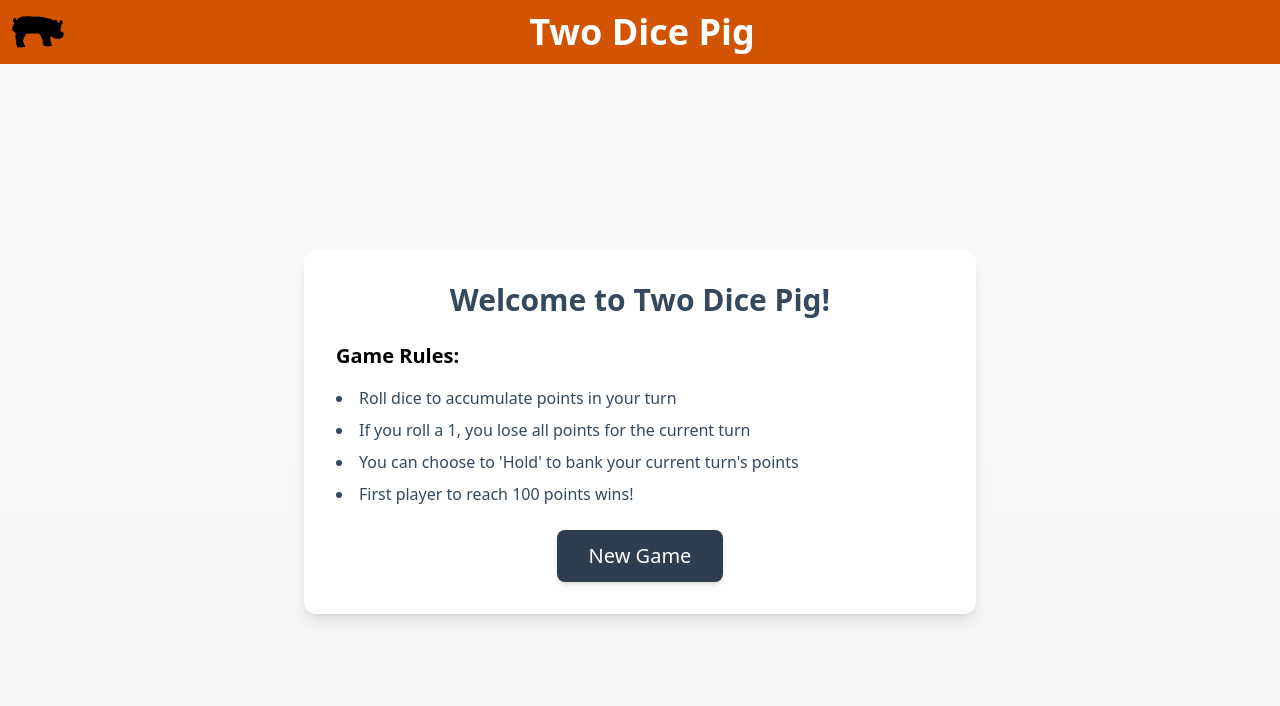
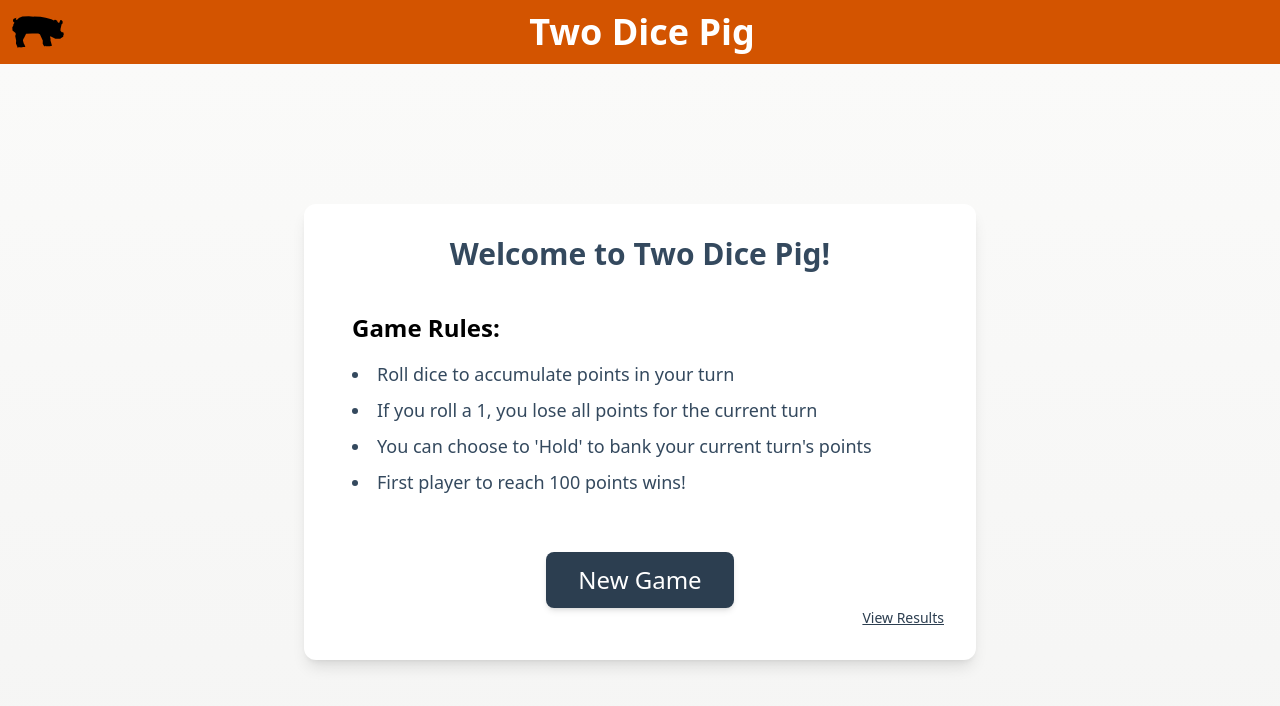
Before and after one commit to mmorris515/pig-game-new, a React (Vite) app: page / in a window 1280 px wide. Shown: the top 706 px of the page. Built offline with nearby package versions, Linux system fonts and the light colour scheme; a web font is replaced by a local one.

Commit message:
Add results link to Welcome page

```diff
--- a/src/pages/Home/Home.tsx
+++ b/src/pages/Home/Home.tsx
@@ -1,4 +1,3 @@
-// src/pages/Home/Home.tsx
 import React from "react";
 import { useNavigate } from "react-router-dom";
 import { useAppDispatch } from "../../hooks";
@@ -17,33 +16,43 @@ const HomePage: React.FC = () => {
   return (
     <div className="flex flex-col h-screen">
       <Header />
-      <div className="flex-grow bg-gradient-to-b from-stone-50 to-stone-100 flex items-center justify-center p-4">
-        <div className="bg-white rounded-xl p-8 shadow-lg max-w-2xl w-full">
+      <div className="bg-gradient-to-b from-stone-50 to-stone-100 flex flex-grow items-center justify-center p-4">
+        <div
+          title="Welcome Container"
+          className="bg-white rounded-xl p-8 shadow-lg max-w-2xl w-full flex flex-col"
+        >
           <h2 className="text-3xl font-bold mb-6 text-wetAsphalt text-center">
             Welcome to Two Dice Pig!
           </h2>
-
-          <div className="mb-6">
-            <h3 className="text-xl font-semibold mb-4">Game Rules:</h3>
-            <ul className="list-disc list-inside space-y-2 text-wetAsphalt">
+          <div className="mb-6 p-4">
+            <div title="Game Rules Container">
+              <h3 className="text-2xl font-semibold mb-4">Game Rules:</h3>
+              <ul className="list-disc list-inside space-y-2 text-wetAsphalt text-lg">
                 <li>Roll dice to accumulate points in your turn</li>
-              <li>If you roll a 1, you lose all points for the current turn</li>
+                <li>
+                  If you roll a 1, you lose all points for the current turn
+                </li>
                 <li>
                   You can choose to 'Hold' to bank your current turn's points
                 </li>
                 <li>First player to reach 100 points wins!</li>
               </ul>
             </div>
-
-          <div className="text-center">
+          </div>
+          <div className="mt-4 mx-auto">
             <button
               onClick={handleNewGame}
-              className="bg-midnightBlue text-white px-8 py-3 rounded-lg text-xl transform hover:scale-105 transition-all
-                shadow-md"
+              className="bg-midnightBlue text-white px-8 py-3 rounded-lg text-2xl transform hover:scale-105 transition-all shadow-md"
             >
               New Game
             </button>
           </div>
+          <a
+            href="/results"
+            className="text-sm text-midnightBlue underline flex self-end ml-auto"
+          >
+            View Results
+          </a>
         </div>
       </div>
     </div>
```
Lines whose indentation alone changed are shown as unchanged.
